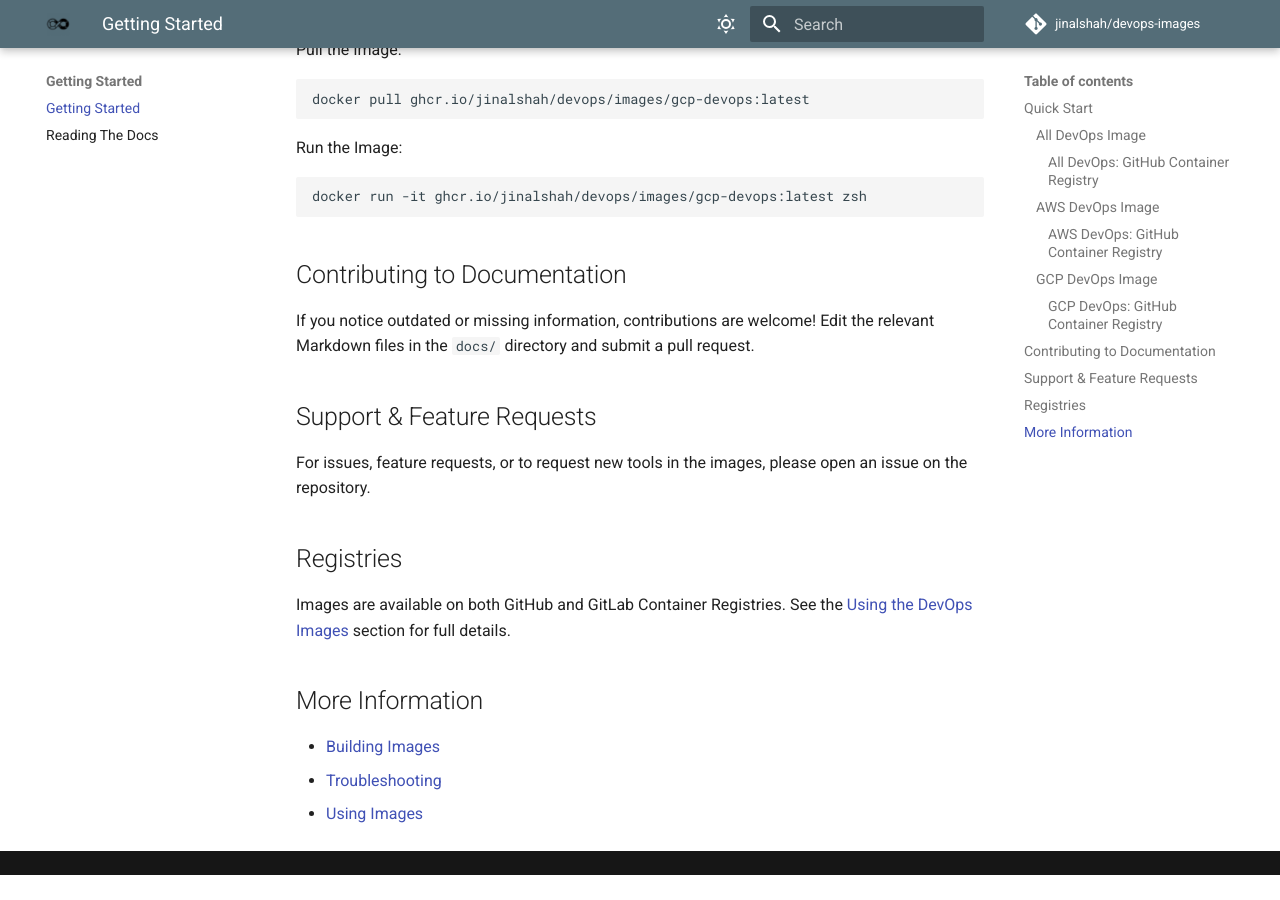
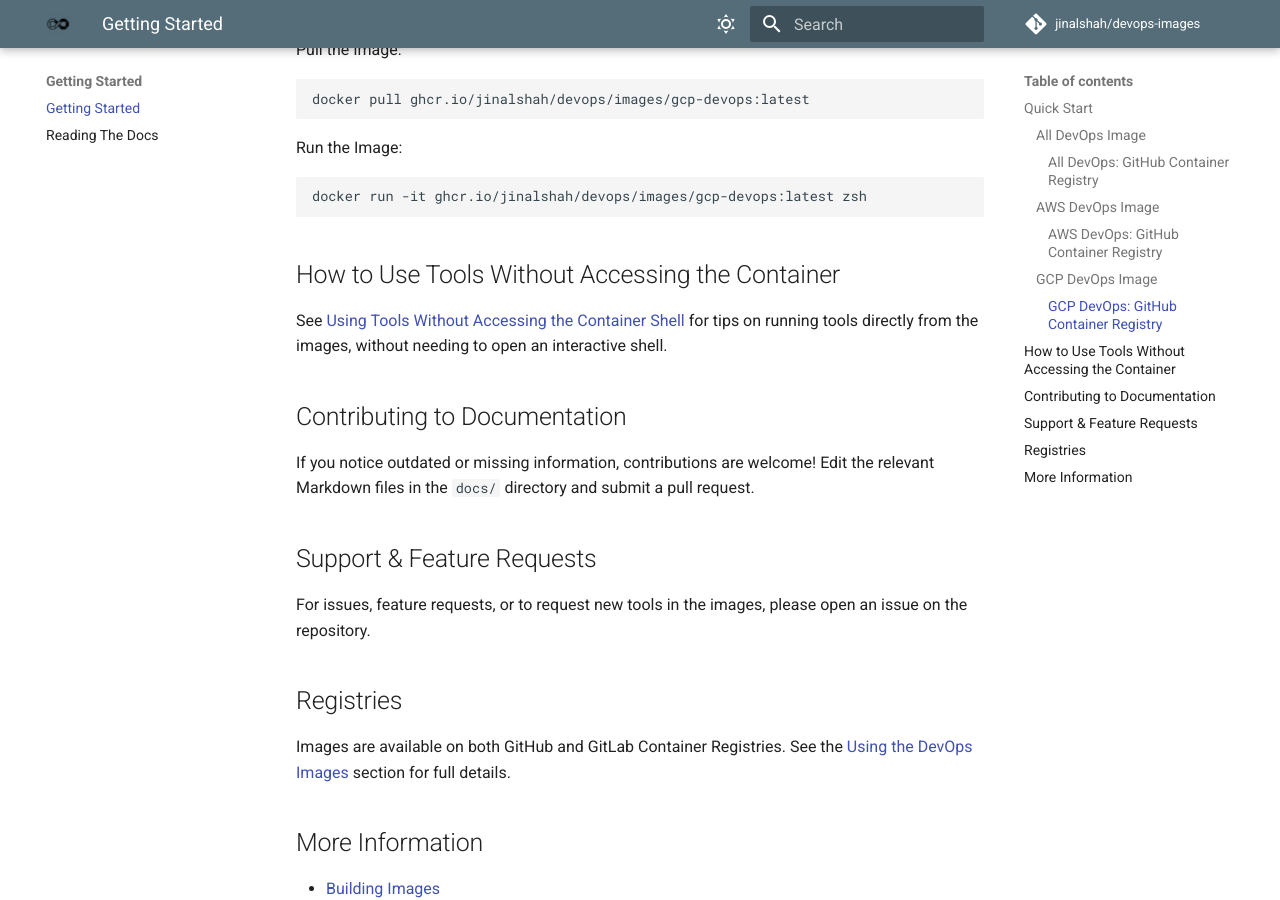
Before and after one commit to jinalshah/devops-images, an MkDocs documentation site: the page built from docs/index.md, in a window 1280 px wide and 900 px high, scrolled down 1168 px. Built offline with MkDocs 1.6.1 and Material for MkDocs 9.7.7, drawn with Linux system fonts in a browser that asks for light colours; comment, search, counter and statistics services are not loaded; before the commit the page ends 2043 px from its top, so only the background shows below that.

````diff
--- a/docs/index.md
+++ b/docs/index.md
@@ -58,6 +58,10 @@
 docker run -it ghcr.io/jinalshah/devops/images/gcp-devops:latest zsh
 ```
 
+## How to Use Tools Without Accessing the Container
+
+See [Using Tools Without Accessing the Container Shell](use-images/index.md#using-tools-without-accessing-the-container-shell) for tips on running tools directly from the images, without needing to open an interactive shell.
+
 ## Contributing to Documentation
 
 If you notice outdated or missing information, contributions are welcome! Edit the relevant Markdown files in the `docs/` directory and submit a pull request.
````
